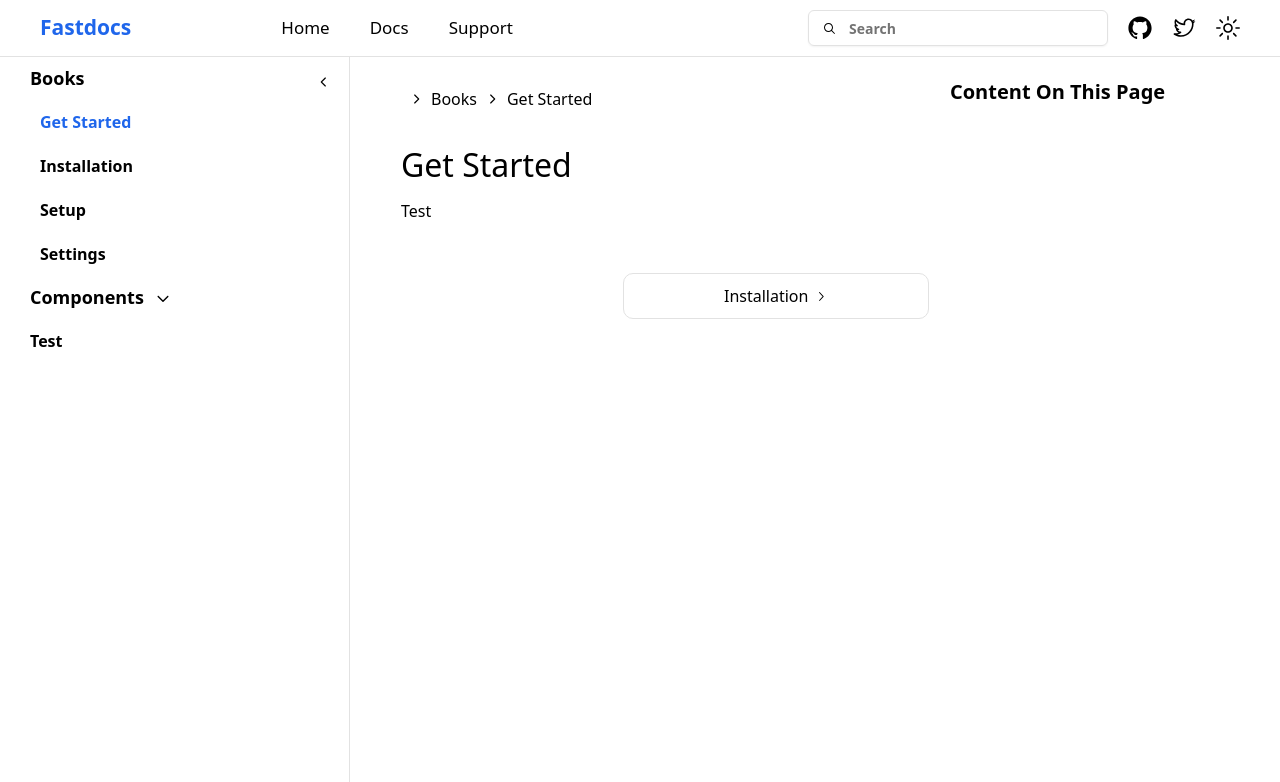
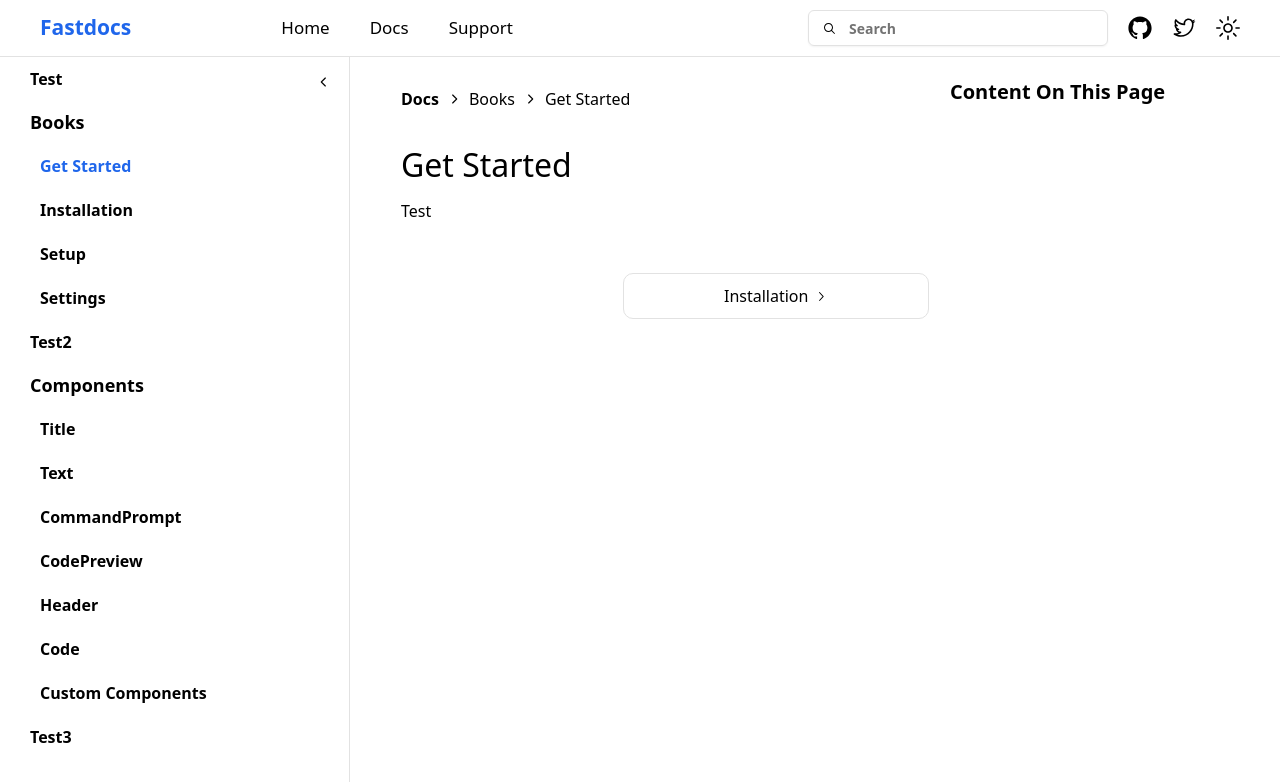
Before and after one commit to NikolajRask/fastdocs, a Next.js app: page /docs in a window 1280 px wide. Shown: the top 782 px of the page. Built offline with nearby package versions, Linux system fonts and the light colour scheme.

Commit message:
Added better sidebar!

```diff
--- a/src/app/docs/page.tsx
+++ b/src/app/docs/page.tsx
@@ -51,6 +51,12 @@ export default function Home() {
               <SettingsPage/>
           </Page>
         </Section>
+        <Page
+          title={"Test2"}
+          withTableOfContent={true}
+        >
+          Test2
+        </Page>
         <Section name="Components">
           <Page
               title={"Title"}
@@ -88,6 +94,12 @@ export default function Home() {
               <p>Custom Components</p>
           </Page>
         </Section>
+        <Page
+          title={"Test3"}
+          withTableOfContent={true}
+        >
+          Test2
+        </Page>
       </Docs>
     </DocsProvider>
   );
--- a/src/docs/context/context.tsx
+++ b/src/docs/context/context.tsx
@@ -39,7 +39,15 @@ interface DocsContextType {
     label: string,
     id: string,
   }[]>>
-  addTitleToContent: (v: string, id: string) => void
+  addTitleToContent: (v: string, id: string) => void;
+  sidebar: ({
+    section: string;
+    titles: string[];
+  })[];
+  setSidebar: React.Dispatch<React.SetStateAction<({
+    section: string;
+    titles: string[];
+  })[]>>;
 }
 
 // Create the context with a default value
@@ -67,6 +75,12 @@ export const DocsProvider: React.FC<DocsProviderProps> = ({ children }) => {
     label: string,
     id: string
   }[]>([])
+  const [sidebar, setSidebar] = useState<(
+    {
+      section: string,
+      titles: string[]
+    }
+  )[]>([])
 
   const changeDocsTitle = (v: string) => {
     setDocsTitle(v)
@@ -190,7 +204,7 @@ export const DocsProvider: React.FC<DocsProviderProps> = ({ children }) => {
     }, useSettings().loadingTime)
   }, [])
   return (
-    <DocsContext.Provider value={{ titles, addTitle, page: currentPage, setPage, sections, addTitleToSection, search, isSidebarOpen, setIsSidebarOpen, docsTitle, changeDocsTitle, getPageSection, getNeighbourPage, allTitles, getFirstPageInSection, isLoading, contentBarEnabled, setContentBarEnabled, contentOnPage, setContentOnPage, addTitleToContent }}>
+    <DocsContext.Provider value={{ titles, addTitle, page: currentPage, setPage, sections, addTitleToSection, search, isSidebarOpen, setIsSidebarOpen, docsTitle, changeDocsTitle, getPageSection, getNeighbourPage, allTitles, getFirstPageInSection, isLoading, contentBarEnabled, setContentBarEnabled, contentOnPage, setContentOnPage, addTitleToContent, sidebar, setSidebar }}>
       {children}
     </DocsContext.Provider>
   );
--- a/src/docs/ui/components/Page/Page.tsx
+++ b/src/docs/ui/components/Page/Page.tsx
@@ -4,6 +4,7 @@ import { useDocsContext } from '@/docs/context/context';
 import { SectionContextType, useSectionContext } from '@/docs/context/section';
 import React, { useEffect } from 'react'
 import { pages } from 'next/dist/build/templates/app-page';
+import { cuid } from '@/docs/utils/utils';
 
 interface PageProps {
     children: React.ReactNode
@@ -17,7 +18,7 @@ const Page = ({
     withTableOfContent=false
 }: PageProps) => {
 
-  const { addTitle, page, setContentBarEnabled } = useDocsContext();
+  const { addTitle, page, setContentBarEnabled, setSidebar, sidebar } = useDocsContext();
 
   let section: SectionContextType | undefined;
 
@@ -30,7 +31,29 @@ const Page = ({
   useEffect(() => {
     if (section?.sectionName) {
       section.addTitleToSection(title ,section.sectionName, section.alwaysOpen ?? false)
+      setSidebar((prev) => {
+        return [
+          ...prev.filter((x) => x.section != section.sectionName),
+          {
+            section: section.sectionName,
+            titles: Array.from(new Set([...prev.find(x => x.section == section.sectionName)?.titles ?? [], title].flat()))
+          }
+        ]
+      })
     } else {
+      setSidebar((prev) => {
+        if (prev.find((x) => x.section.startsWith("_") && x.titles.includes(title)) == undefined) {
+          return [...prev, {
+            section: `_${cuid()}`,
+            titles: [title]
+          }]
+        } else {
+          return [...prev.filter((x) => !x.titles.includes(title)), {
+            section: `_${cuid()}`,
+            titles: [title]
+          }]
+        }
+      })
       addTitle(title);
     }
   }, []);
--- a/src/docs/ui/components/Sidebar/Sidebar.tsx
+++ b/src/docs/ui/components/Sidebar/Sidebar.tsx
@@ -23,7 +23,7 @@ const Sidebar = ({
   sections
 }: SidebarProps) => {
 
-  const { isSidebarOpen, setIsSidebarOpen } = useDocsContext()
+  const { isSidebarOpen, setIsSidebarOpen, sidebar } = useDocsContext()
 
   return (
     <div
@@ -40,8 +40,18 @@ const Sidebar = ({
       >
         <CaretLeftIcon/>
       </ActionIcon>
-      {sections?.map((section, index) => {
-        return <SidebarSection key={index} name={section.name} alwaysOpen={section.alwaysOpen}>
+      {
+        sidebar.map((section, i) => {
+          if (section.section.startsWith("_")) {
+            return (
+              <SidebarItem
+                key={i}
+                title={section.titles[0]}
+              />
+            )
+          } else {
+            return (
+            <SidebarSection key={i} name={section.section} alwaysOpen={true}>
               {
                 section.titles.map((title, index) => {
                   return (
@@ -53,16 +63,10 @@ const Sidebar = ({
                   )
                 })
               }
-        </SidebarSection>
-      })}
-      {titles?.map((title, index) => {
-        return (
-          <SidebarItem
-            key={index}
-            title={title}
-          />
-        )
-      })}
+          </SidebarSection>)
+          }
+        })
+      }
     </div>
   )
 }
--- a/src/docs/ui/components/core/Breadcrumb/Breadcrumb.tsx
+++ b/src/docs/ui/components/core/Breadcrumb/Breadcrumb.tsx
@@ -2,6 +2,7 @@ import { useDocsContext } from '@/docs/context/context'
 import React from 'react'
 import styles from '../core.module.scss'
 import { CaretRightIcon } from '@radix-ui/react-icons'
+import useSettings from '@/docs/utils/settings/use-settings'
 
 const Breadcrumb = (props: React.HTMLAttributes<HTMLDivElement>) => {
 
@@ -15,7 +16,7 @@ const Breadcrumb = (props: React.HTMLAttributes<HTMLDivElement>) => {
                     setPage(allTitles()[0])
                 }}
             >
-                {docsTitle}
+                {docsTitle.trim() == "" ? useSettings().defaultDocsTitle : docsTitle}
             </b>
             {
                 getPageSection(page) != undefined && (
--- a/src/docs/utils/settings/settings.ts
+++ b/src/docs/utils/settings/settings.ts
@@ -11,5 +11,4 @@ export const settings: SettingsProps = {
     homePage: "/",
     loadingTime: 0,
     missingPage: "404.page",
-    appendSearch: ["Light Mode", "Dark Mode", "System"]
 }
--- a/src/docs/utils/settings/settings.type.ts
+++ b/src/docs/utils/settings/settings.type.ts
@@ -7,6 +7,5 @@ export interface SettingsProps {
     defaultDocsTitle: string
     homePage: string,
     loadingTime: number,
-    missingPage: string,
-    appendSearch: string[]
+    missingPage: string
 }
```
Lines whose indentation alone changed are shown as unchanged.
